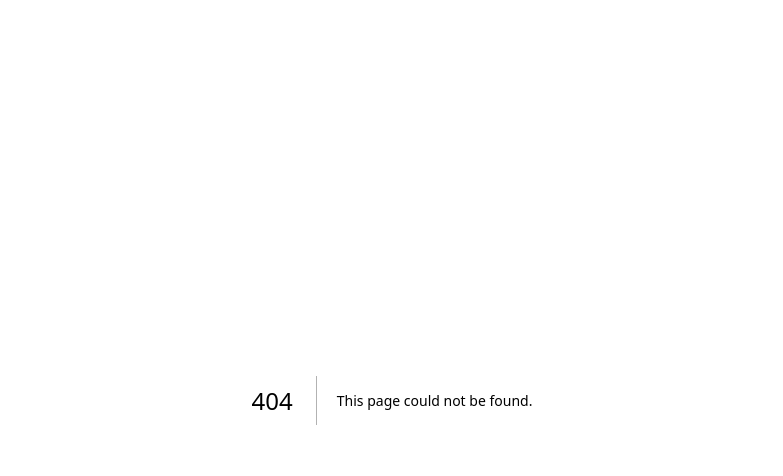
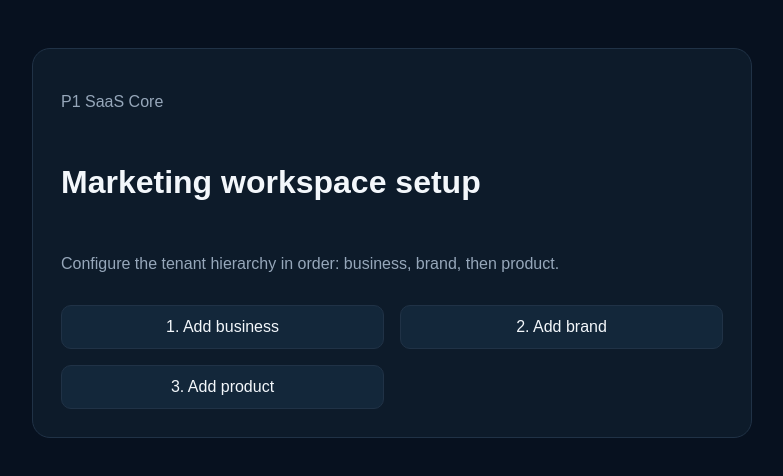
Before and after one commit to RidzBuilder/Digital-Marketer, a Next.js app: page /dashboard/setup in a window 1280 px wide. Before the commit this address had no page. Shown: the top 476 px of the page, without its empty margins (248-1031 px from the left). Built offline with nearby package versions, Linux system fonts and the light colour scheme.

Commit message:
feat: add workspace setup route

```diff
--- /dev/null
+++ b/app/dashboard/setup/page.tsx
@@ -0,0 +1,18 @@
+import Link from "next/link";
+
+export default function SetupPage() {
+  return (
+    <main className="shell" style={{ padding: "48px 0" }}>
+      <div className="card stack" style={{ maxWidth: 720, margin: "0 auto" }}>
+        <p className="muted">P1 SaaS Core</p>
+        <h1>Marketing workspace setup</h1>
+        <p className="muted">Configure the tenant hierarchy in order: business, brand, then product.</p>
+        <div className="grid">
+          <Link className="button" href="/dashboard/businesses/new">1. Add business</Link>
+          <Link className="button" href="/dashboard/brands/new">2. Add brand</Link>
+          <Link className="button" href="/dashboard/products/new">3. Add product</Link>
+        </div>
+      </div>
+    </main>
+  );
+}
```
